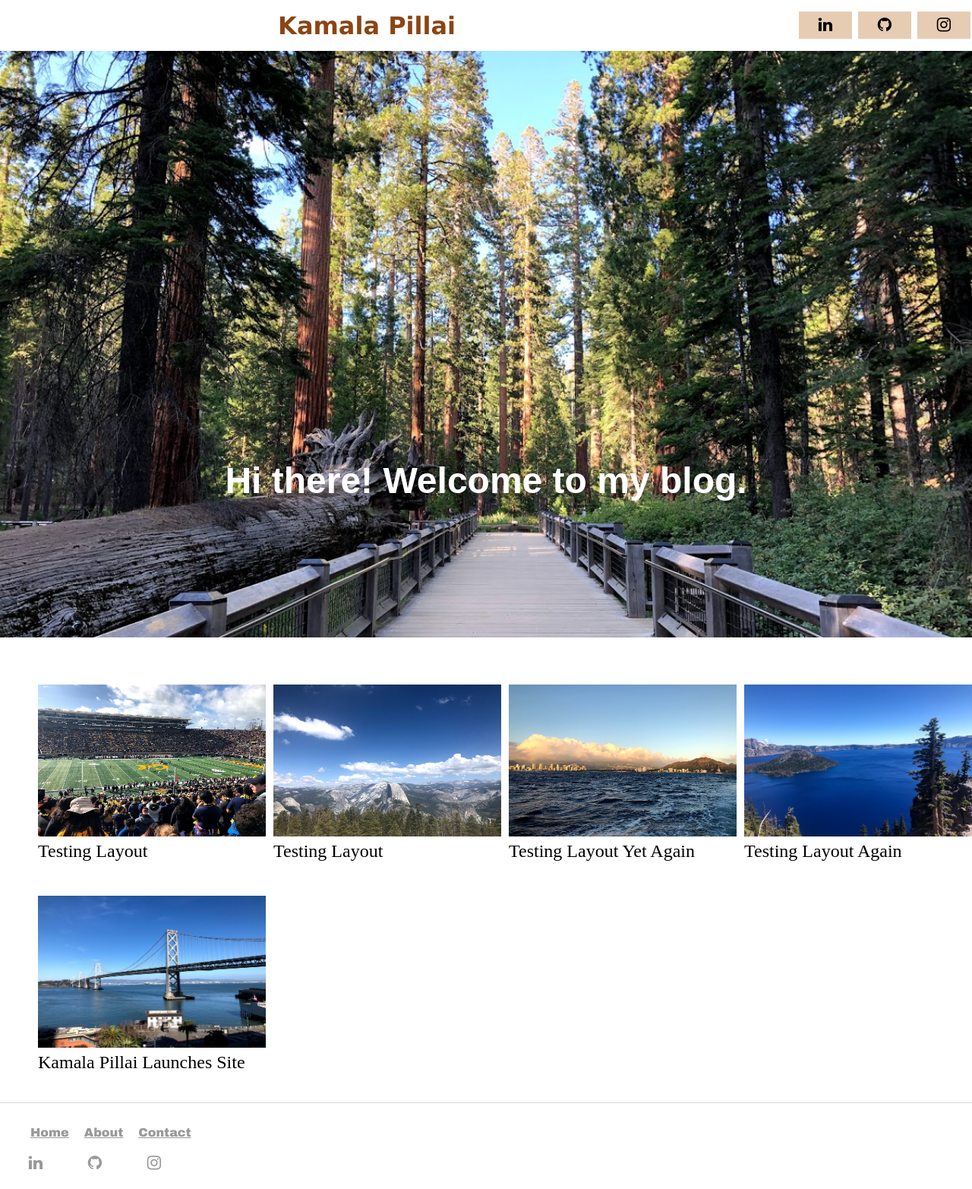
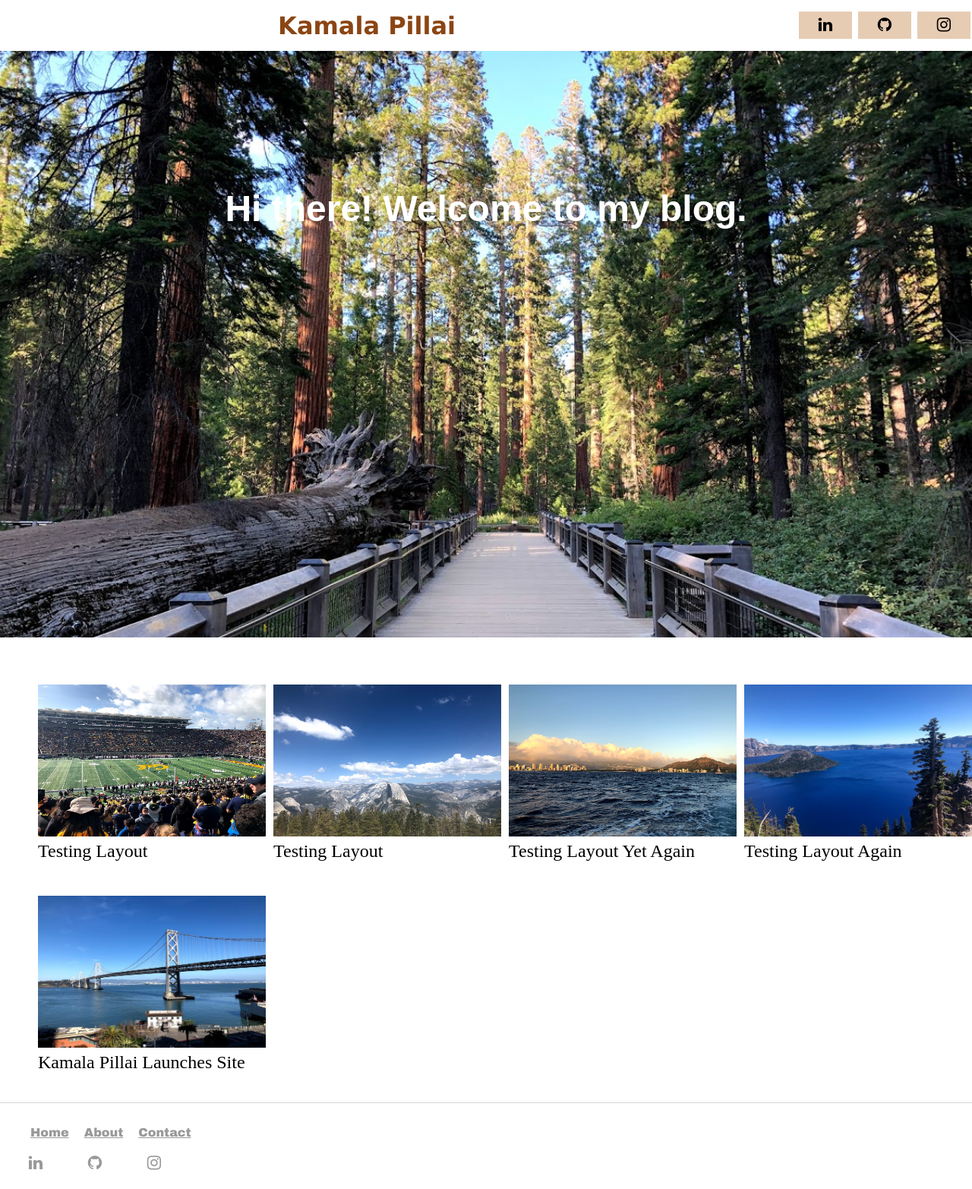
Before and after one commit to kpill/kpill.github.io, a Jekyll site: the page built from index.html, in a window 1280 px wide. Shown: the whole page at 76% size. Built offline with Jekyll 4.4.1, drawn with Linux system fonts in a browser that asks for light colours.

Commit message:
Update main.css

```diff
--- a/css/main.css
+++ b/css/main.css
@@ -205,8 +205,8 @@ html, body {
 		font-family: Arial, Helvetica, sans-serif;
 		color: white;
 		font-weight: bold;
-		padding-top: 42vw;
-		padding-bottom: 14vw;
+		padding-top: 14vw;
+		padding-bottom: 42vw;
 		font-size: 3em;
 		text-align: center;
 	}
```
